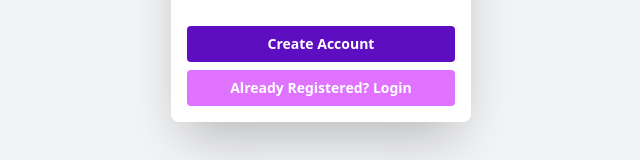
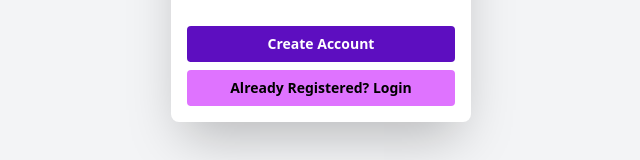
Before and after one commit to hds05/educase_india, a React (Vite) app: page / in a window 1280 px wide. Shown: the part 552-712 px from the top of the page, without its empty margins (319-959 px from the left). Built offline with nearby package versions, Linux system fonts and the light colour scheme.

Commit message:
style: update button text color for login link in Hero component

```diff
--- a/src/components/hero/index.jsx
+++ b/src/components/hero/index.jsx
@@ -33,7 +33,7 @@ export default function Hero() {
                             </Link>
                             <Link
                                 to="/login"
-                                className="w-full text-sm font-semibold text-white rounded p-2"
+                                className="w-full text-sm font-semibold text-black rounded p-2"
                                 style={{ backgroundColor: '#DF73FF' }}
                             >
                                 Already Registered? Login
```
